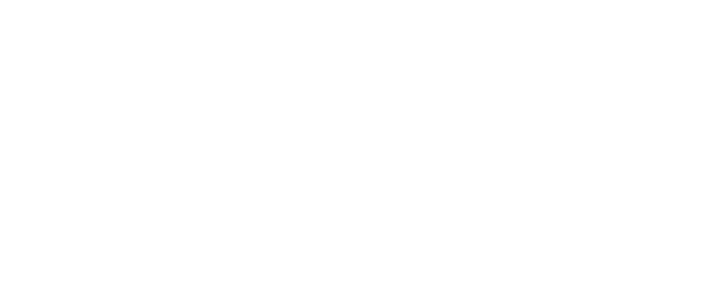
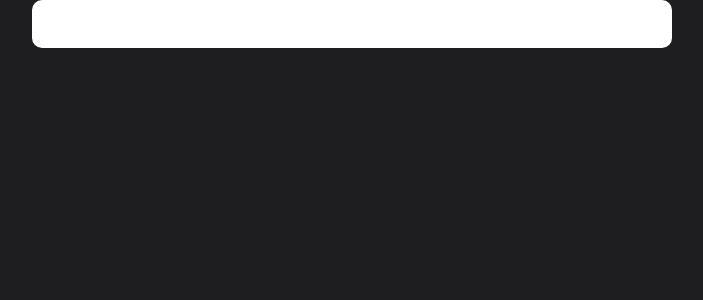
Before and after one commit to jeff-cruz/react-useState-practice, a React (Create React App) app: page / in a window 1280 px wide. Shown: the top 300 px of the page, without its empty margins (288-991 px from the left). Built offline with nearby package versions, Linux system fonts and the light colour scheme.

Commit message:
Added reusable Card

```diff
--- a/src/App.js
+++ b/src/App.js
@@ -1,10 +1,11 @@
 import React from 'react';
+import Card from './UI/Card/Card';
 
 
 function App() {
   return (
     <div>
-
+      <Card />
     </div>
   );
 }
--- /dev/null
+++ b/src/UI/Card/Card.css
@@ -0,0 +1,7 @@
+.card {
+  margin: 0 auto;
+  height: 3rem;
+  width: 50%;
+  background-color: white;
+  border-radius: 10px;
+}
--- /dev/null
+++ b/src/UI/Card/Card.js
@@ -0,0 +1,12 @@
+import React from 'react';
+import './Card.css';
+
+const Card = () => {
+  return (
+    <div className='card'>
+
+    </div>
+  );
+}
+
+export default Card;
--- a/src/index.css
+++ b/src/index.css
@@ -8,4 +8,5 @@ html {
 
 body {
   margin: 0;
+  background-color: #1E1D1F;
 }
```
Also changed, not shown: src/UI/Users/AddUser.js (added, +8 -0 lines).
